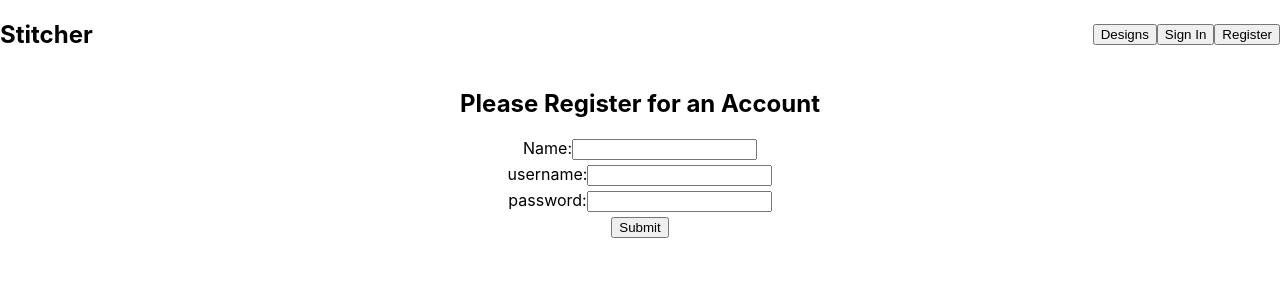
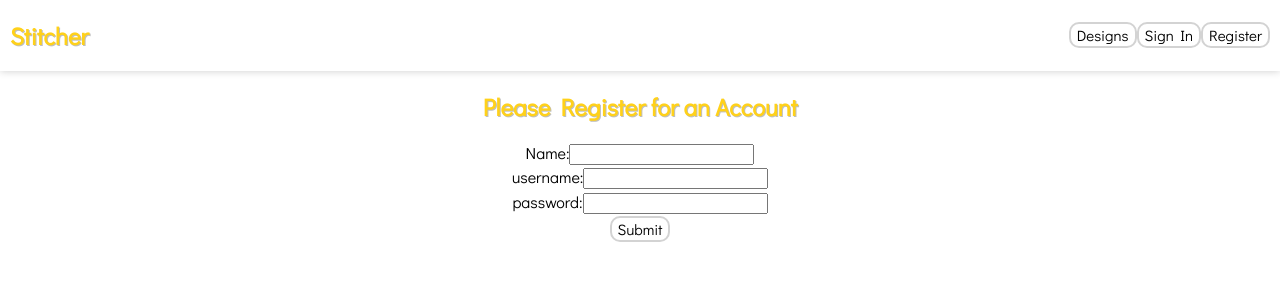
Before and after one commit to sarahmr/stitcher-frontend, a React (Create React App) app: page /register in a window 1280 px wide. Shown: the top 300 px of the page. Built offline with nearby package versions, Linux system fonts and the light colour scheme; no server answers.

Commit message:
some styling

```diff
--- a/public/index.html
+++ b/public/index.html
@@ -3,6 +3,7 @@
   <head>
     <meta charset="utf-8" />
     <link rel="icon" href="%PUBLIC_URL%/favicon.ico" />
+    <link href="https://fonts.googleapis.com/css2?family=Didact+Gothic&display=swap" rel="stylesheet">
     <meta name="viewport" content="width=device-width, initial-scale=1" />
     <meta name="theme-color" content="#000000" />
     <meta
@@ -24,7 +25,7 @@
       work correctly both with client-side routing and a non-root public URL.
       Learn how to configure a non-root public URL by running `npm run build`.
     -->
-    <title>React App</title>
+    <title>Stitcher</title>
   </head>
   <body>
     <noscript>You need to enable JavaScript to run this app.</noscript>
--- a/src/NavBar.js
+++ b/src/NavBar.js
@@ -6,7 +6,7 @@ class NavBar extends React.Component {
     return (
       <header className="navbar">
         <div>
-          <h2>Stitcher</h2>
+          <h2 className="stitcher-header">Stitcher</h2>
         </div>
         <div>
           <NavLink to="/">
--- a/src/ProjectDetail.js
+++ b/src/ProjectDetail.js
@@ -187,7 +187,7 @@ class ProjectDetail extends React.Component {
           ))}
         </div>
         <div className="supplies">
-          <h3>Embroidery Thread Supplies:</h3>
+          <h2>Embroidery Thread Supplies:</h2>
           <ul>
             {this.displaySupplies()}
           </ul>
--- a/src/UserProjectsContainer.js
+++ b/src/UserProjectsContainer.js
@@ -21,10 +21,16 @@ class UserProjectsContainer extends React.Component {
   }
 
   renderProjects = () => {
-    return this.state.projects.map(design => {
+    if (this.state.projects.length === 0) {
       return (
-      <DesignItem key={design.id} design={design.design} user={this.props.user} />
-    )})
+        <h3>It looks like you haven't started working on any projects! You can add to this list by selected "Add to Your Projects" inside any design on the main page.</h3>
+      )
+    } else {
+      return this.state.projects.map(design => {
+        return (
+        <DesignItem key={design.id} design={design.design} user={this.props.user} />
+      )})
+    }
   }
 
   render(){
--- a/src/index.css
+++ b/src/index.css
@@ -1,8 +1,6 @@
 body {
   margin: 0;
-  font-family: -apple-system, BlinkMacSystemFont, 'Segoe UI', 'Roboto', 'Oxygen',
-    'Ubuntu', 'Cantarell', 'Fira Sans', 'Droid Sans', 'Helvetica Neue',
-    sans-serif;
+  font-family: 'Didact Gothic', sans-serif;
   -webkit-font-smoothing: antialiased;
   -moz-osx-font-smoothing: grayscale;
 }
@@ -12,10 +10,28 @@ code {
     monospace;
 }
 
+button {
+  border: 2px solid lightgrey;
+  background-color: white;
+  cursor: pointer;
+  font-family: 'Didact Gothic', sans-serif;
+  font-size: 15px;
+  border-radius: 10px;
+}
+
+h2 {
+  color: #ffd11a;
+  text-shadow: 1px 1px #bfbfbf;
+}
+
 .navbar {
   display: flex;
   align-items: center;
   justify-content: space-between;
+  padding-left: 10px;
+  padding-right: 10px;
+  box-shadow: 0 0 8px 0 rgba(0,0,0,0.2);
+  color: #ffd11a;
 }
 
 .create-area {
@@ -104,6 +120,7 @@ code {
     "design-info design-image design-image"
     "progress design-image design-image"
     "supplies design-image design-image";
+  margin: 10px;
 }
 
 .progress {
@@ -118,11 +135,11 @@ code {
   height: 20px;
   width: 200px;
   position: relative;
-  background: #555;
+  background:  #b3b3b3;
   -moz-border-radius: 25px;
 	-webkit-border-radius: 25px;
 	border-radius: 25px;
-	padding: 10px;
+	padding: 2px;
 	box-shadow: inset 0 -1px 1px rgba(255,255,255,0.3);
 }
 
@@ -133,12 +150,7 @@ code {
   border-bottom-right-radius: 8px;
   border-top-left-radius: 20px;
   border-bottom-left-radius: 20px;
-  background-color: rgb(43,194,83);
-  background-image: linear-gradient(
-    center bottom,
-    rgb(43,194,83) 37%,
-    rgb(84,240,84) 69%
-  );
+  background-color: #00e6b8;
   box-shadow:
     inset 0 2px 9px  rgba(255,255,255,0.3),
     inset 0 -2px 6px rgba(0,0,0,0.4);
```
